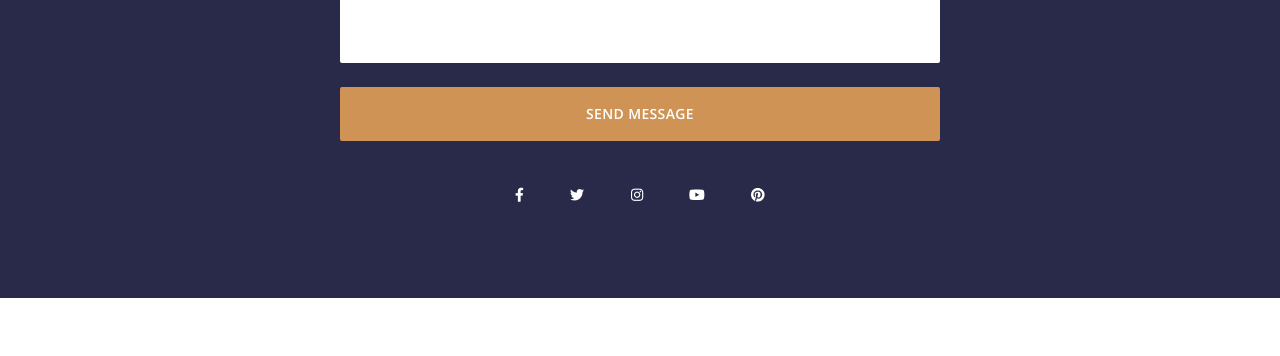
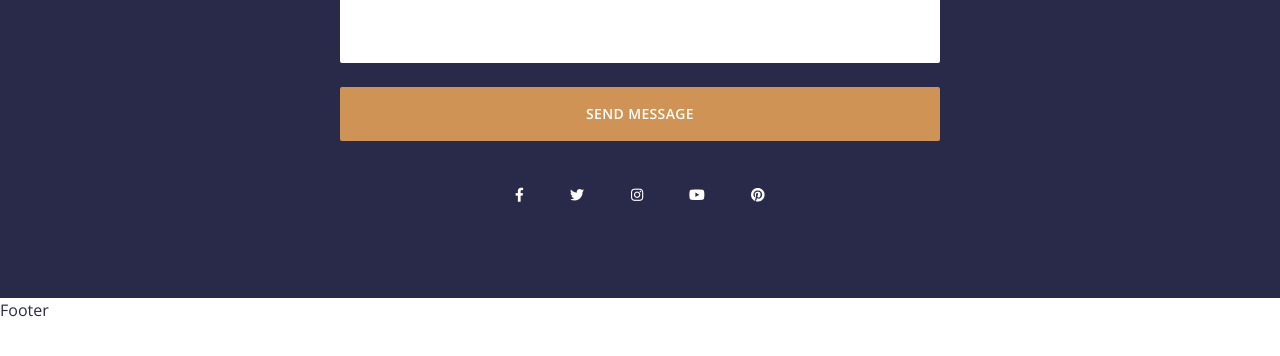
Before and after one commit to code-Gambler/sbhasin-law-firm, a React (Create React App) app: page / in a window 1280 px wide. Shown: the part 3616-3972 px from the top of the page. After the commit the page ends 3938 px from the top, so only its background shows below. Built offline with nearby package versions, Linux system fonts and the light colour scheme.

Commit message:
Added boilerplate code for Footer

```diff
--- a/src/App.js
+++ b/src/App.js
@@ -7,6 +7,7 @@
 import Team from './components/Team';
 import Newsletter from './components/Newsletter';
 import Contact from './components/Contact';
+import Footer from './components/Footer';
 
 const App = () => {
   return <div>
@@ -16,7 +17,7 @@
     <Team />
     <Newsletter />
     <Contact />
-    <div className='h-[2000px]'></div>
+    <Footer />
   </div>;
 };
 
--- /dev/null
+++ b/src/components/Footer.js
@@ -0,0 +1,9 @@
+import React from 'react'
+
+const Footer = () => {
+  return (
+    <div>Footer</div>
+  )
+}
+
+export default Footer
```
